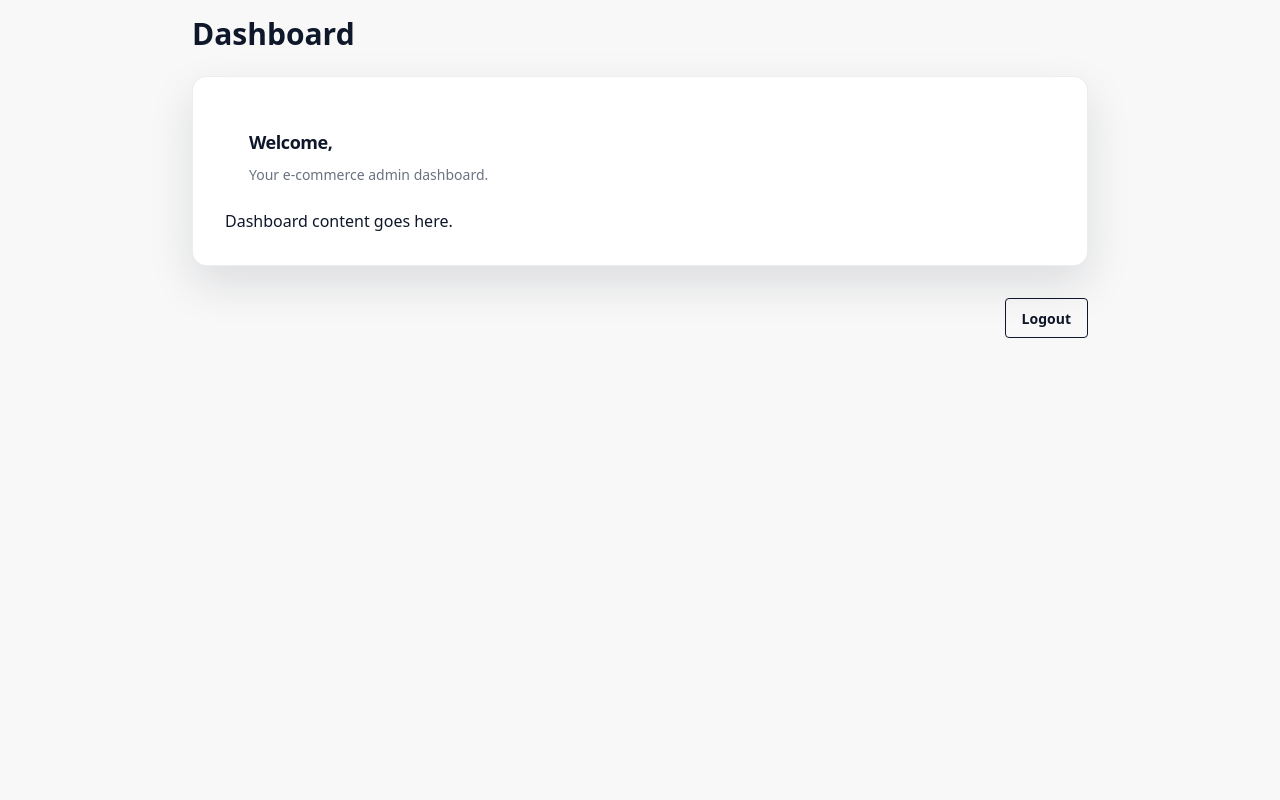
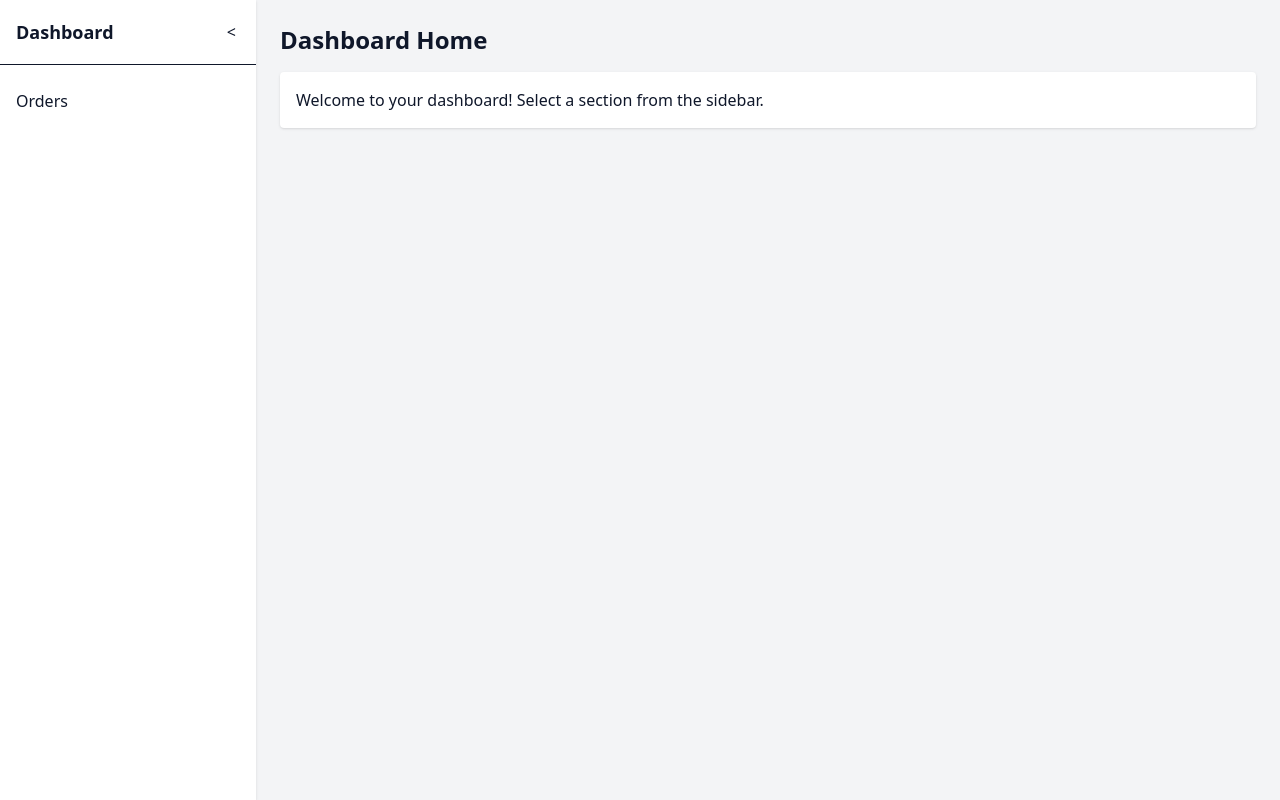
Before and after one commit to ehtishamali042/ecomwithusama, a React (Vite) app in the folder ecom-frontend/: page /dashboard in a window 1280 px wide. Built offline with nearby package versions, Linux system fonts and the light colour scheme; no server answers.

Commit message:
dashboard setup section

```diff
--- a/ecom-frontend/src/App.tsx
+++ b/ecom-frontend/src/App.tsx
@@ -4,7 +4,7 @@ import { Suspense, lazy } from "react";
 // Lazy load pages
 const LoginPage = lazy(() => import("./pages/auth/login"));
 const RegisterPage = lazy(() => import("./pages/auth/register"));
-const DashboardPage = lazy(() => import("./pages/dashboard"));
+const DashboardRoutes = lazy(() => import("./pages/dashboard"));
 
 function App() {
   return (
@@ -13,7 +13,7 @@ function App() {
         <Routes>
           <Route path="/login" element={<LoginPage />} />
           <Route path="/register" element={<RegisterPage />} />
-          <Route path="/dashboard" element={<DashboardPage />} />
+          <Route path="/dashboard/*" element={<DashboardRoutes />} />
           <Route path="/" element={<LoginPage />} /> {/* Default to login */}
         </Routes>
       </Suspense>
--- /dev/null
+++ b/ecom-frontend/src/layout/DashboardLayout.tsx
@@ -0,0 +1,51 @@
+import { type ReactNode } from "react";
+import { useState } from "react";
+import { Outlet, Link, useLocation } from "react-router-dom";
+
+const menuItems = [
+  { label: "Orders", path: "/dashboard/orders" },
+  // Future: Add more sections here
+];
+
+type DashboardLayoutProps = {
+  children?: ReactNode;
+};
+
+export default function DashboardLayout({ children }: DashboardLayoutProps) {
+  const [sidebarOpen, setSidebarOpen] = useState(true);
+  const location = useLocation();
+
+  return (
+    <div className="flex h-screen bg-gray-100">
+      {/* Sidebar */}
+      <aside
+        className={`transition-all duration-200 bg-white shadow h-full ${sidebarOpen ? "w-64" : "w-16"}`}
+      >
+        <div className="flex items-center justify-between p-4 border-b">
+          <span className="font-bold text-lg">
+            {sidebarOpen ? "Dashboard" : "D"}
+          </span>
+          <button
+            onClick={() => setSidebarOpen((v) => !v)}
+            className="ml-2 p-1 rounded hover:bg-gray-200"
+          >
+            {sidebarOpen ? "<" : ">"}
+          </button>
+        </div>
+        <nav className="mt-4">
+          {menuItems.map((item) => (
+            <Link
+              key={item.path}
+              to={item.path}
+              className={`block px-4 py-2 rounded transition-colors mb-1 ${location.pathname.startsWith(item.path) ? "bg-blue-100 text-blue-700" : "hover:bg-gray-100"}`}
+            >
+              {sidebarOpen ? item.label : item.label[0]}
+            </Link>
+          ))}
+        </nav>
+      </aside>
+      {/* Main Content */}
+      <main className="flex-1 p-6 overflow-auto">{children ?? <Outlet />}</main>
+    </div>
+  );
+}
--- a/ecom-frontend/src/pages/dashboard.tsx
+++ /dev/null
@@ -1,3 +0,0 @@
-import DashboardScreen from "../features/dashboard/DashboardScreen";
-
-export default DashboardScreen;
--- /dev/null
+++ b/ecom-frontend/src/pages/dashboard/DashboardMain.tsx
@@ -0,0 +1,10 @@
+export default function DashboardMain() {
+  return (
+    <div>
+      <h1 className="text-2xl font-bold mb-4">Dashboard Home</h1>
+      <div className="bg-white p-4 rounded shadow">
+        <p>Welcome to your dashboard! Select a section from the sidebar.</p>
+      </div>
+    </div>
+  );
+}
--- /dev/null
+++ b/ecom-frontend/src/pages/dashboard/index.tsx
@@ -0,0 +1,24 @@
+import { Suspense, lazy } from "react";
+import { Routes, Route, Navigate } from "react-router-dom";
+import DashboardLayout from "@/layout/DashboardLayout";
+
+const DashboardMain = lazy(() => import("./DashboardMain"));
+const AllOrders = lazy(() => import("./orders/AllOrders"));
+const OrderDetail = lazy(() => import("./orders/OrderDetail"));
+const EditOrder = lazy(() => import("./orders/EditOrder"));
+
+export default function DashboardRoutes() {
+  return (
+    <DashboardLayout>
+      <Suspense fallback={<div>Loading...</div>}>
+        <Routes>
+          <Route path="" element={<DashboardMain />} />
+          <Route path="orders" element={<AllOrders />} />
+          <Route path="orders/:orderId" element={<OrderDetail />} />
+          <Route path="orders/:orderId/edit" element={<EditOrder />} />
+          <Route path="*" element={<Navigate to="" replace />} />
+        </Routes>
+      </Suspense>
+    </DashboardLayout>
+  );
+}
--- /dev/null
+++ b/ecom-frontend/src/pages/dashboard/orders/AllOrders.tsx
@@ -0,0 +1,10 @@
+export default function AllOrders() {
+  return (
+    <div>
+      <h1 className="text-2xl font-bold mb-4">All Orders</h1>
+      <div className="bg-white p-4 rounded shadow">
+        <p>Mocked list of orders will go here.</p>
+      </div>
+    </div>
+  );
+}
--- /dev/null
+++ b/ecom-frontend/src/pages/dashboard/orders/EditOrder.tsx
@@ -0,0 +1,16 @@
+import { useParams } from "react-router-dom";
+
+export default function EditOrder() {
+  const { orderId } = useParams();
+  return (
+    <div>
+      <h1 className="text-2xl font-bold mb-4">Edit Order</h1>
+      <div className="bg-white p-4 rounded shadow">
+        <p>
+          Edit form for order <span className="font-mono">{orderId}</span> will
+          go here.
+        </p>
+      </div>
+    </div>
+  );
+}
--- /dev/null
+++ b/ecom-frontend/src/pages/dashboard/orders/OrderDetail.tsx
@@ -0,0 +1,16 @@
+import { useParams } from "react-router-dom";
+
+export default function OrderDetail() {
+  const { orderId } = useParams();
+  return (
+    <div>
+      <h1 className="text-2xl font-bold mb-4">Order Detail</h1>
+      <div className="bg-white p-4 rounded shadow">
+        <p>
+          Details for order <span className="font-mono">{orderId}</span> will go
+          here.
+        </p>
+      </div>
+    </div>
+  );
+}
```
